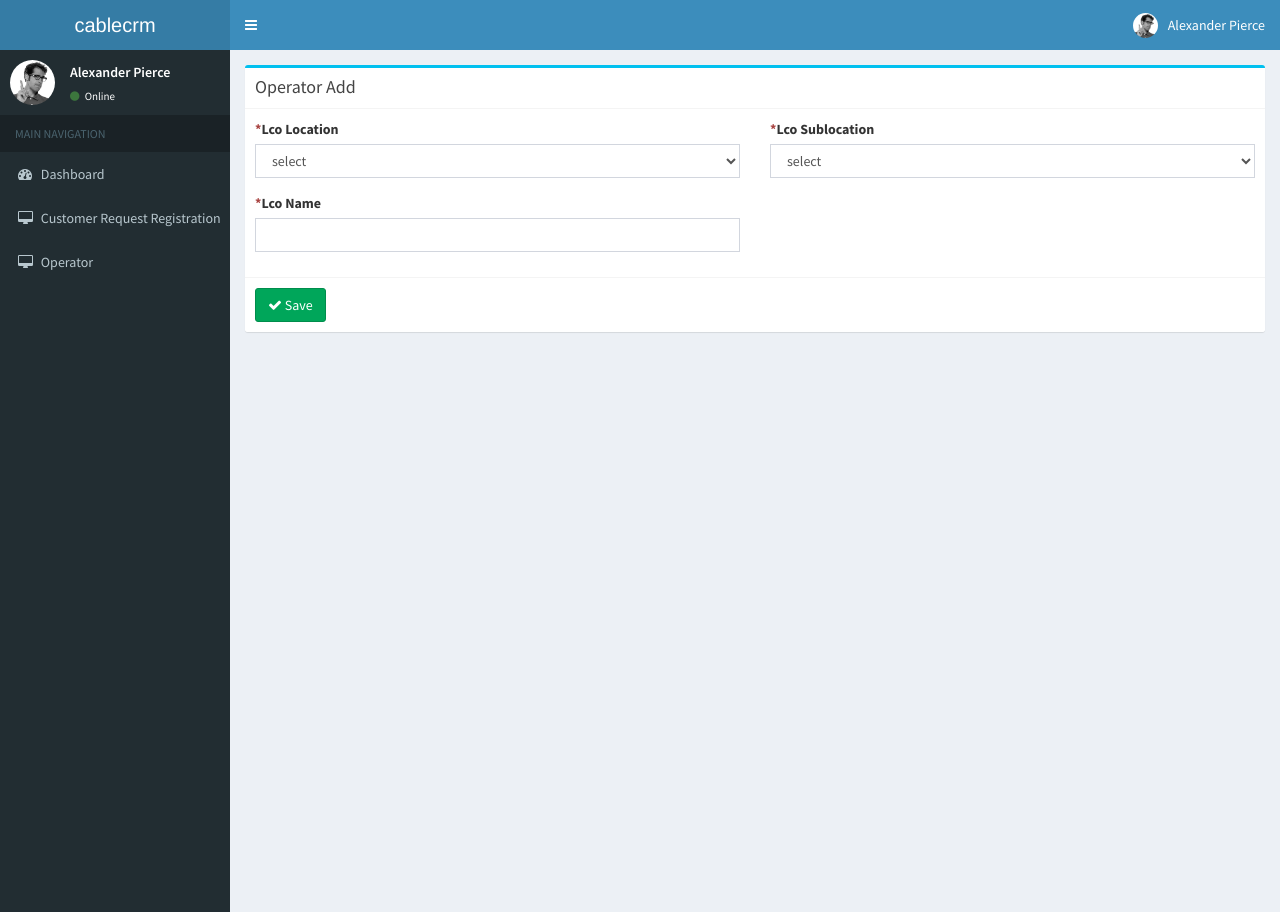
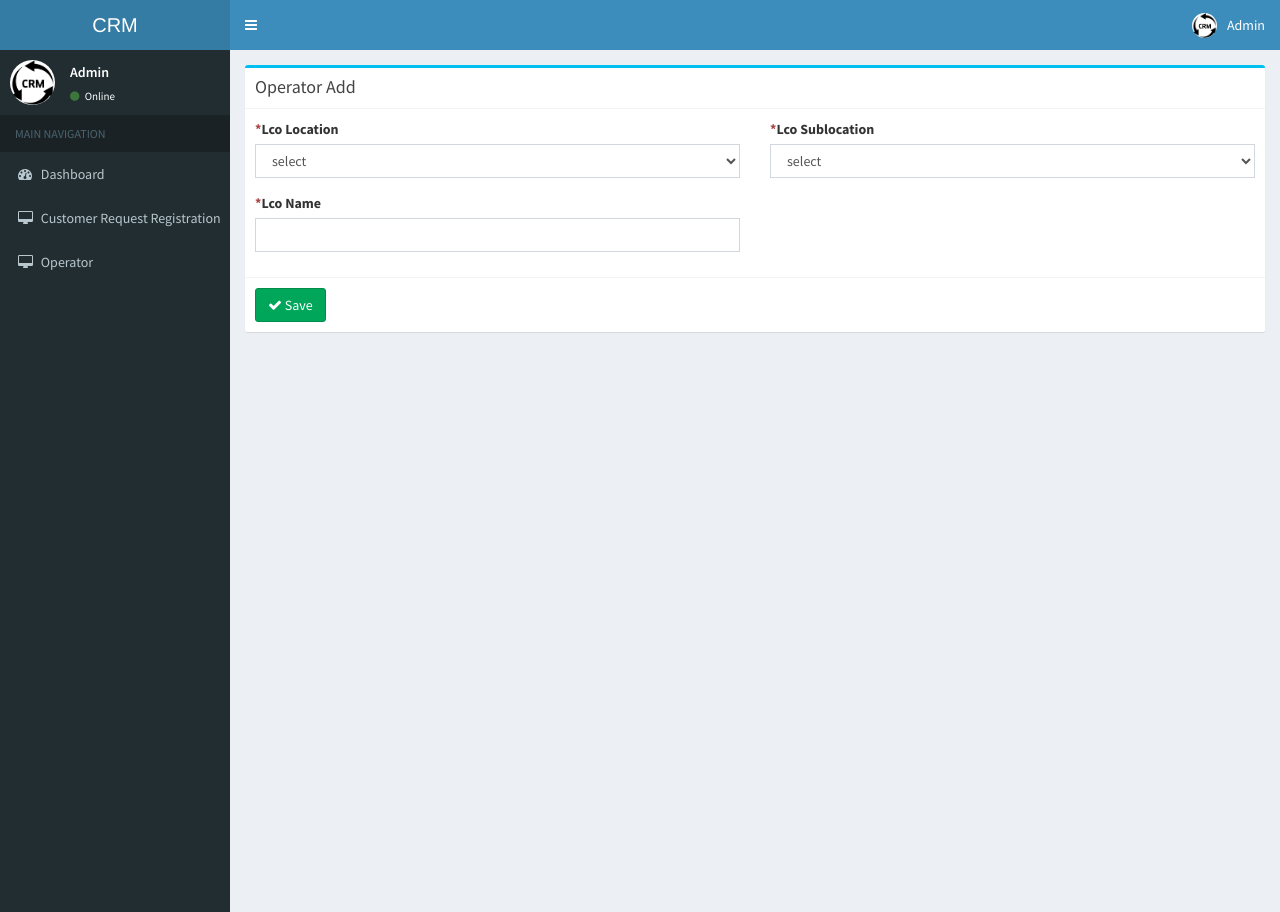
Before and after one commit to cholletivaraprasad/crm, a CodeIgniter app: page /crm/index.php/operator/add in a window 1280 px wide. Run offline with CodeIgniter, Linux system fonts and the light colour scheme.

Commit message:
logo and content changes

```diff
--- a/application/views/layouts/main.php
+++ b/application/views/layouts/main.php
@@ -27,9 +27,9 @@
                 <!-- Logo -->
                 <a href="" class="logo">
                     <!-- mini logo for sidebar mini 50x50 pixels -->
-                    <span class="logo-mini">cablecrm</span>
+                    <span class="logo-mini">CRM</span>
                     <!-- logo for regular state and mobile devices -->
-                    <span class="logo-lg">cablecrm</span>
+                    <span class="logo-lg">CRM</span>
                 </a>
                 <!-- Header Navbar: style can be found in header.less -->
                 <nav class="navbar navbar-static-top">
@@ -47,7 +47,7 @@
                             <li class="dropdown user user-menu">
                                 <a href="#" class="dropdown-toggle" data-toggle="dropdown">
                                     <img src="<?php echo site_url('resources/img/user2-160x160.jpg');?>" class="user-image" alt="User Image">
-                                    <span class="hidden-xs">Alexander Pierce</span>
+                                    <span class="hidden-xs">Admin</span>
                                 </a>
                                 <ul class="dropdown-menu">
                                     <!-- User image -->
@@ -55,8 +55,8 @@
                                         <img src="<?php echo site_url('resources/img/user2-160x160.jpg');?>" class="img-circle" alt="User Image">
 
                                     <p>
-                                        Alexander Pierce - Web Developer
-                                        <small>Member since Nov. 2012</small>
+                                        Admin
+
                                     </p>
                                     </li>
                                     <!-- Menu Footer-->
@@ -84,7 +84,7 @@
                             <img src="<?php echo site_url('resources/img/user2-160x160.jpg');?>" class="img-circle" alt="User Image">
                         </div>
                         <div class="pull-left info">
-                            <p>Alexander Pierce</p>
+                            <p>Admin</p>
                             <a href="#"><i class="fa fa-circle text-success"></i> Online</a>
                         </div>
                     </div>
```
Also changed, not shown: resources/img/user2-160x160.jpg, resources/img/user3-128x128.jpg (deleted), resources/img/user4-128x128.jpg (deleted).
